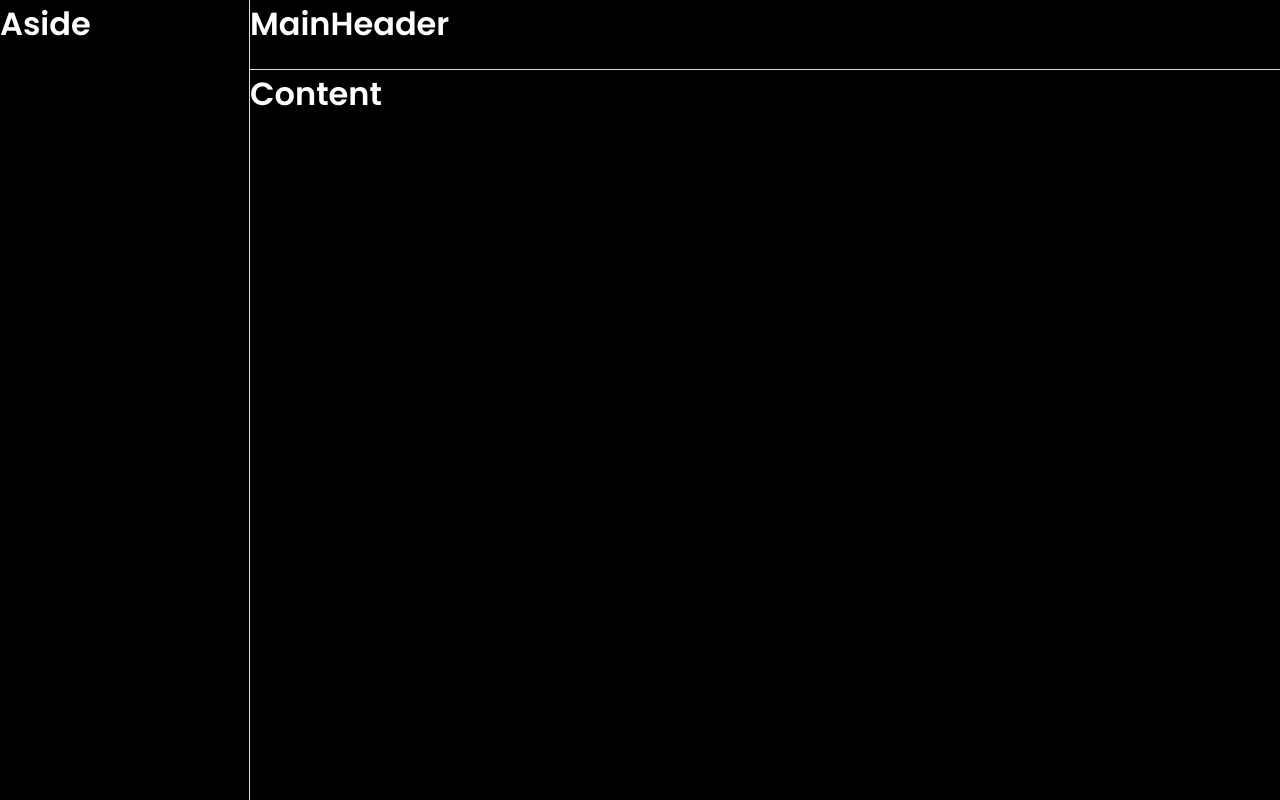
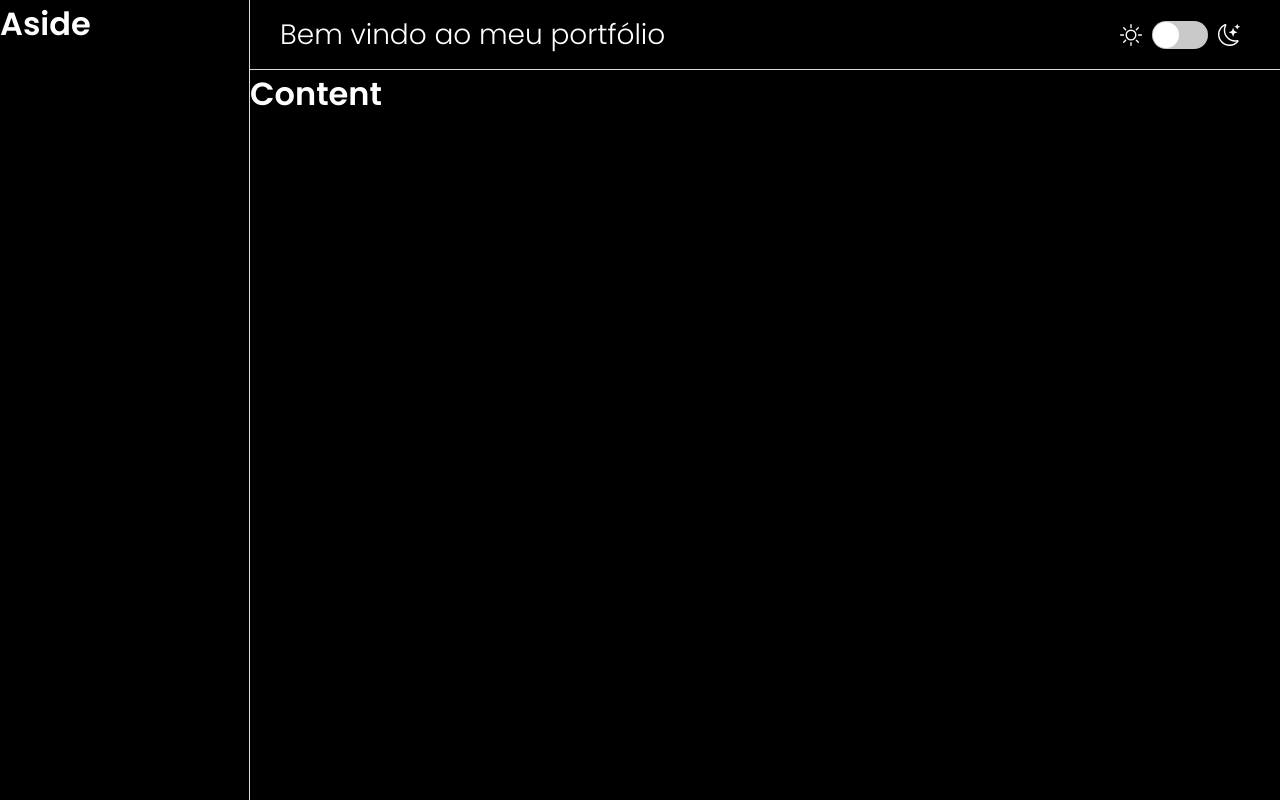
Before and after one commit to IanoMaciel/portfolio, a React (Create React App) app: page / in a window 1280 px wide. Built offline with nearby package versions, Linux system fonts and the light colour scheme.

Commit message:
feat: header finalizado

```diff
--- a/package.json
+++ b/package.json
@@ -3,6 +3,7 @@
   "version": "0.1.0",
   "private": true,
   "dependencies": {
+    "@react-icons/all-files": "^4.1.0",
     "@testing-library/jest-dom": "^5.17.0",
     "@testing-library/react": "^13.4.0",
     "@testing-library/user-event": "^13.5.0",
@@ -12,7 +13,9 @@
     "@types/react-dom": "^18.2.7",
     "react": "^18.2.0",
     "react-dom": "^18.2.0",
+    "react-icons": "^4.10.1",
     "react-scripts": "5.0.1",
+    "react-switch": "^7.0.0",
     "styled-components": "^6.0.4",
     "typescript": "^4.9.5",
     "web-vitals": "^2.1.4"
--- a/src/components/MainHeader/index.tsx
+++ b/src/components/MainHeader/index.tsx
@@ -1,9 +1,14 @@
-import { Container } from './styles';
+import { Container, Welcome, ToogleStyle } from './styles';
+
+import { Toogle } from '../Toogle';
 
 export function MainHeader() {
     return (
         <Container>
-            <h1>MainHeader</h1>
+            <Welcome>Bem vindo ao meu portfólio</Welcome>
+            <ToogleStyle>
+                <Toogle />
+            </ToogleStyle>
         </Container>
     );
 }
--- a/src/components/MainHeader/styles.ts
+++ b/src/components/MainHeader/styles.ts
@@ -7,4 +7,19 @@ export const Container = styled.div`
 
     background-color: ${props => props.theme.colors.tertiary};
     border-bottom: 1px solid ${props => props.theme.colors.gray};
+
+    display: flex;
+    justify-content: space-between;
+    align-items: center;
+
+    flex-direction: row;
+
+    padding: 0 30px;
 `;
+
+export const Welcome = styled.h1`
+    font-size: 28px;
+    font-weight: 300;
+`;
+
+export const ToogleStyle = styled.div``;
--- /dev/null
+++ b/src/components/Toogle/index.tsx
@@ -0,0 +1,20 @@
+import React from 'react';
+import { Container, ToogleSelector } from './styles';
+import { BsMoonStars, BsSun } from 'react-icons/bs';
+
+export function Toogle() {
+    return (
+        <Container>
+            <BsSun />
+            <ToogleSelector
+                onChange={() => {
+                    console.log('test');
+                }}
+                checked={false}
+                uncheckedIcon={false}
+                checkedIcon={false}
+            />
+            <BsMoonStars />
+        </Container>
+    );
+}
--- /dev/null
+++ b/src/components/Toogle/styles.ts
@@ -0,0 +1,25 @@
+import styled from 'styled-components';
+import Switch, { ReactSwitchProps} from 'react-switch';
+
+export const Container = styled.div`
+    display: flex;
+    flex-direction: row;
+    align-items: center;
+
+    h1 {
+        margin: 0 10px;
+    }
+
+    svg {
+        font-size: 22px;
+        margin: 0 10px;
+        color: ${props => props.theme.colors.primary};
+    }
+`;
+
+export const ToogleSelector = styled(Switch).attrs<ReactSwitchProps>(
+    ({ theme }) => ({
+        onColor: theme.colors.secondary,
+        offColor: theme.colors.secondary,
+    })
+)<ReactSwitchProps>``;
```
Also changed, not shown: 1 other file (tests, documents, lock files or other folders).
